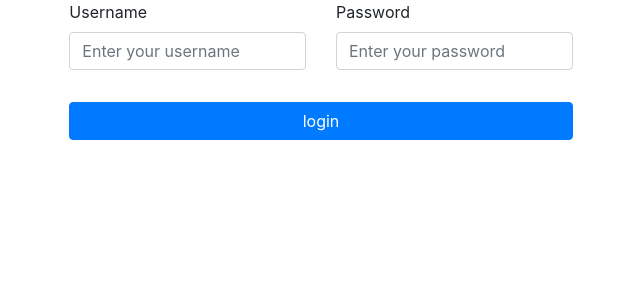
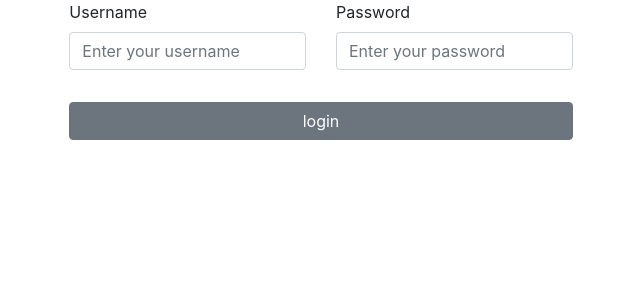
Before and after one commit to omctee/feature-request, a Flask app: page /login in a window 1280 px wide. Shown: the part 78-378 px from the top of the page, without its empty margins (319-959 px from the left). Run offline with Flask 2, Linux system fonts and the light colour scheme; some libraries are stand-ins or nearby versions.

Commit message:
Update login.html

```diff
--- a/requester/templates/auth/login.html
+++ b/requester/templates/auth/login.html
@@ -30,7 +30,7 @@
                         </div>
                     </div>
 
-                    <button type="submit" class="btn btn-primary btn-block">login</button>
+                    <button type="submit" class="btn btn-secondary btn-block">login</button>
                 </form>
             </div>
         </div>
```
